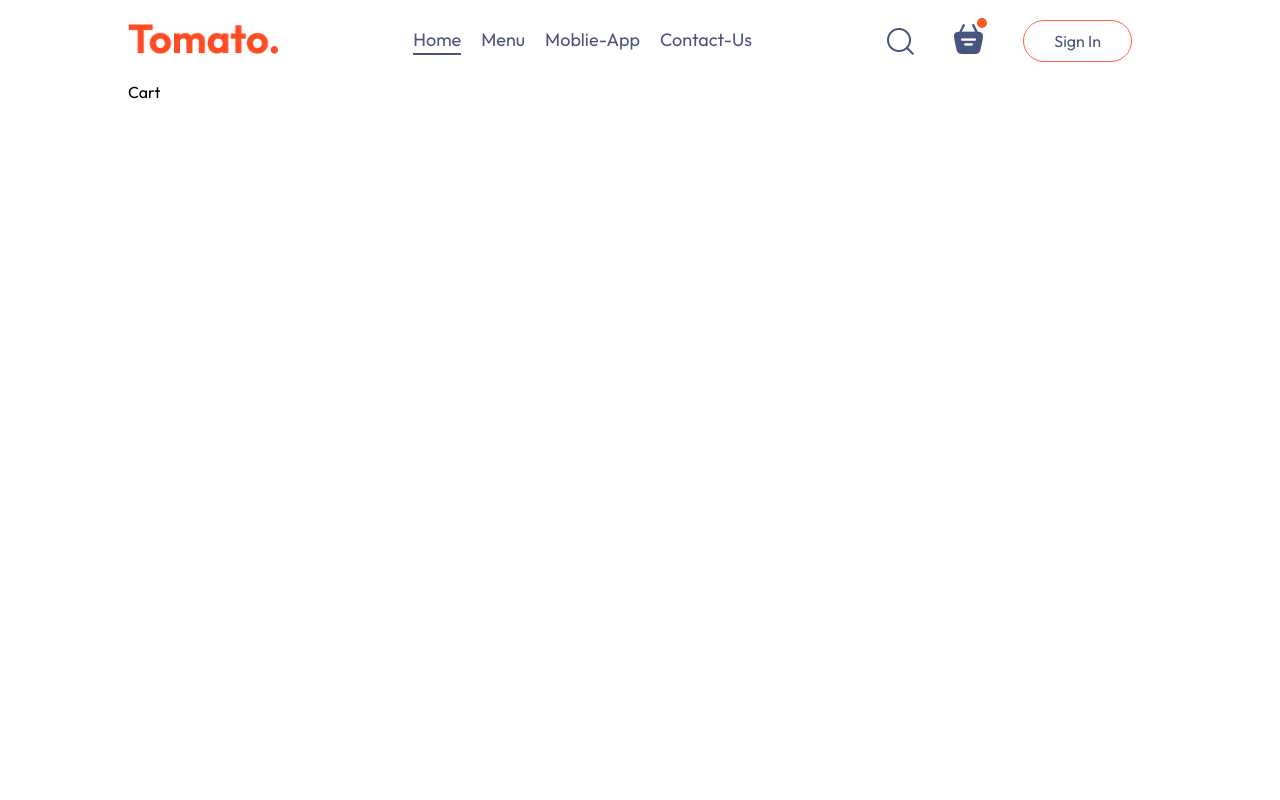
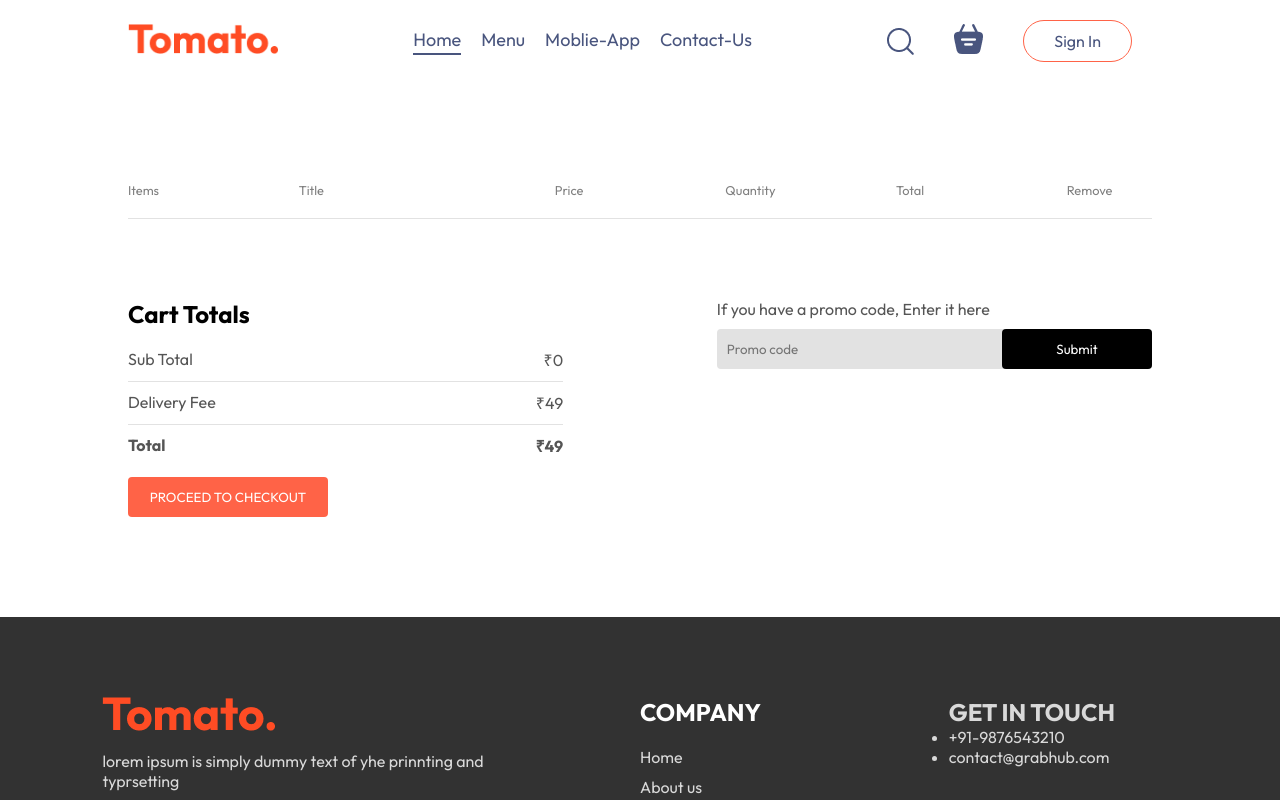
Before and after one commit to Kolluru-Sumanth/Grab-Hub---Full-Stack-Food-Delivery-Platform-, a React (Vite) app in the folder frontend/: page /Cart in a window 1280 px wide. Shown: the top 800 px of the page. Built offline with nearby package versions, Linux system fonts and the light colour scheme.

Commit message:
added Cart page

```diff
--- a/frontend/src/App.jsx
+++ b/frontend/src/App.jsx
@@ -6,6 +6,7 @@ import Home from './pages/Home/Home'
 import Cart from './pages/Cart/Cart'
 import Order from './pages/PlaceOrder/Order'
 import Login from './components/Login/Login'
+import Footer from './components/Footer/Footer'
 const App = () => {
   const [showLogin,setShowLogin]=useState(false)
   return (
@@ -17,8 +18,8 @@ const App = () => {
         <Route path='/' element={<Home/>}/>
         <Route path='/Cart' element={<Cart/>}/>
         <Route path='/Order' element={<Order/>}/>
-
       </Routes>
+      <Footer/>
     </div>
     </>
   )
--- a/frontend/src/components/Navbar/Navbar.jsx
+++ b/frontend/src/components/Navbar/Navbar.jsx
@@ -1,9 +1,11 @@
-import React, { useState } from 'react';
+import React, { useState,useContext } from 'react';
 import { assets } from '../../assets/frontend_assets/assets';
 import './navbar.css';
 import { Link } from 'react-router-dom';
+import { StoreContext } from '../../context/StoreContext'
 const Navbar = ({setShowLogin}) => {
   const [menu, setMenu] = useState("Home");
+  const {getTotalCartAmount}=useContext(StoreContext);
 
   return (
     <div className='navbar'>
@@ -17,8 +19,8 @@ const Navbar = ({setShowLogin}) => {
       <div className="navbar-right">
         <img src={assets.search_icon} alt="search" />
         <div className="navbar-search-icon">
-          <img src={assets.basket_icon} alt="cart" />
-          <div className="dot"></div>
+          <Link to="/cart"><img src={assets.basket_icon} alt="cart" /></Link>
+          <div className={getTotalCartAmount()===0?"":"dot"}></div>
         </div>
         <button onClick={()=>{setShowLogin(true)}}>Sign In</button>
       </div>
--- a/frontend/src/context/StoreContext.jsx
+++ b/frontend/src/context/StoreContext.jsx
@@ -19,13 +19,23 @@ const StoreContextProvider=(props)=>{
     const removeFromCart=(itemId)=>{
         setCartItems((prev)=>({...prev,[itemId]:prev[itemId]-1}))
     }
-
+    const getTotalCartAmount=()=>{
+        let totalAmount=0;
+        for (const item in cartItems){
+            if (cartItems[item]>0){
+                let itemInfo=food_list.find((product)=>product._id===item);
+                totalAmount+=itemInfo.price* cartItems[item];
+            }
+        }
+        return totalAmount;
+    }
     const contextValue={
         food_list,
         cartItems,
         setCartItems,
         addToCart,
-        removeFromCart
+        removeFromCart,
+        getTotalCartAmount
     }
     return(
         <StoreContext.Provider value={contextValue}>
--- a/frontend/src/pages/Cart/Cart.css
+++ b/frontend/src/pages/Cart/Cart.css
@@ -0,0 +1,114 @@
+.cart{
+    margin-top: 100px;
+}
+
+.cart .cart-item-title{
+    display: grid;
+    grid-template-columns: 1fr 1.5fr 1fr 1fr 1fr 0.5fr;
+    align-items: center;
+    color: gray;
+    font-size: max(1vw, 12px);
+}
+
+.cart .cart-items-item{
+    display: grid;
+    grid-template-columns: 1fr 1.5fr 1fr 1fr 1fr 0.5fr;
+    margin: 10px 0px;
+    color: black;
+}
+.cart-items-item img{
+    width: 50px;
+}
+.cart hr{
+    height: 1px;
+    background-color: #e2e2e2;
+    border: none;
+}
+.quantity{
+    margin-left: 25px;
+}
+.cross {
+    font-size: 18px;
+    color: red; /* Red color for the cross */
+    cursor: pointer; /* Pointer cursor to indicate it's clickable */
+    transition: all 0.3s ease; /* Smooth transition effect */
+    margin-left: 25px;
+}
+
+.cross:hover {
+    color: #ff1a1a; /* Darker red on hover */
+    transform: scale(1.1); /* Slightly enlarge on hover */
+    text-shadow: 1px 1px 2px rgba(0, 0, 0, 0.2); /* Add subtle shadow for depth */
+}
+
+.cart-bottom{
+    margin-top: 80px;
+    display: flex;
+    justify-content: space-between;
+    gap: max(12vw,20px);
+}
+.cart-total{
+    flex: 1;
+    display: flex;
+    flex-direction: column;
+    gap: 20px;
+}
+.cart-total-details{
+    display: flex;
+    justify-content: space-between;
+    color: #555;
+}
+.cart-total hr{
+    margin: 10px 0px;
+}
+.cart-total button{
+    border: none;
+    color: white;
+    background-color: tomato;
+    width: max(15vw,200px);
+    padding: 12px 0px;
+    border-radius: 4px;
+    cursor: pointer;
+}
+.cart-promocode{
+    flex: 1;
+}
+.cart-promocode p{
+    color: #555;
+}
+.cart-promocode-input{
+    margin-top: 10px;
+    display: flex;
+    justify-content: space-between;
+    align-items: center;
+    background-color: #e2e2e2;
+    border-radius: 4px;
+}
+.cart-promocode-input input{
+    background: transparent;
+    border: none;
+    outline: none;
+    padding-left: 10px;
+}
+.cart-promocode-input button{
+    width: max(10vw,150px);
+    padding: 12px 5px;
+    background-color: black;
+    border: none;
+    color: white;
+    border-radius: 4px;
+}
+@media (max-width:750px) {
+    .cart-bottom{
+        flex-direction: column-reverse;
+    }
+    .quantity{
+        margin-left: 10px;
+    }
+    .cross{
+        margin-left: 12px;
+    }
+    .cart-promocode{
+        justify-content: start;
+    }
+}
--- a/frontend/src/pages/Cart/Cart.jsx
+++ b/frontend/src/pages/Cart/Cart.jsx
@@ -1,8 +1,73 @@
-import React from 'react'
+import React, { useContext } from 'react'
+import { StoreContext } from '../../context/StoreContext'
+import "./cart.css"
 
 const Cart = () => {
+  const { cartItems, food_list, removeFromCart,getTotalCartAmount } = useContext(StoreContext);
   return (
-    <div>Cart</div>
+    <div className="cart">
+      <div className="cart-items">
+        <div className="cart-item-title">
+          <p>Items</p>
+          <p>Title</p>
+          <p>Price</p>
+          <p>Quantity</p>
+          <p>Total</p>
+          <p>Remove</p>
+        </div>
+        <br />
+        <hr />
+        {food_list.map((item, index) => {
+          if (cartItems[item._id] > 0) {
+            return (
+              <div key={index}>
+                <div className="cart-items-item">
+                  <img src={item.image} alt="" />
+                  <p>{item.name}</p>
+                  <p>₹{item.price}</p>
+                  <p className='quantity'>{cartItems[item._id]}</p>
+                  <p>₹{item.price * cartItems[item._id]}</p>
+                  <p onClick={() => { removeFromCart(item._id) }} className='cross'>x</p>
+                </div>
+                <hr />
+              </div>
+            )
+          }
+        })}
+      </div>
+      <div className="cart-bottom">
+        <div className="cart-total">
+          <h2>Cart Totals</h2>
+          <div>
+            <div className="cart-total-details">
+              <p>Sub Total</p>
+              <p>₹{getTotalCartAmount()}</p>
+            </div>
+            <hr />
+            <div className="cart-total-details">
+              <p>Delivery Fee</p>
+              <p>₹{49}</p>
+            </div>
+            <hr />
+            <div className="cart-total-details">
+              <b>Total</b>
+              <b>₹{getTotalCartAmount()+49}</b>
+            </div>
+          </div>
+          <button>PROCEED TO CHECKOUT</button>
+        </div>
+        <div className="cart-promocode">
+          <div>
+            <p>If you have a promo code, Enter it here</p>
+            <div className="cart-promocode-input">
+              <input type="text" placeholder='Promo code' />
+              <button>Submit</button>
+            </div>
+          </div>
+        </div>
+      </div>
+
+    </div>
   )
 }
 
--- a/frontend/src/pages/Home/Home.jsx
+++ b/frontend/src/pages/Home/Home.jsx
@@ -2,9 +2,7 @@ import React, { useState } from 'react'
 import Header from '../../components/Header/Header'
 import ExploreMenu from '../../components/ExploreMenu/ExploreMenu'
 import FoodDisplay from '../../components/FoodDisplay/FoodDisplay'
-import Footer from '../../components/Footer/Footer'
 import AppDownload from '../../components/AppDownload/AppDownload'
-import Navbar from '../../components/Navbar/Navbar'
 const Home = () => {
   const [category,setCategory]=useState("All");
   return (
@@ -13,7 +11,6 @@ const Home = () => {
         <ExploreMenu category={category} setCategory={setCategory}/>
         <FoodDisplay category={category}></FoodDisplay>
         <AppDownload></AppDownload>
-        <Footer></Footer>
     </div>
   )
 }
```
